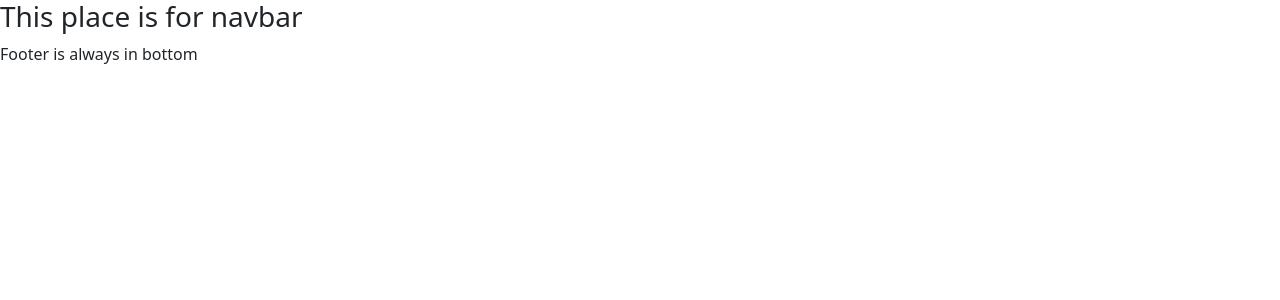
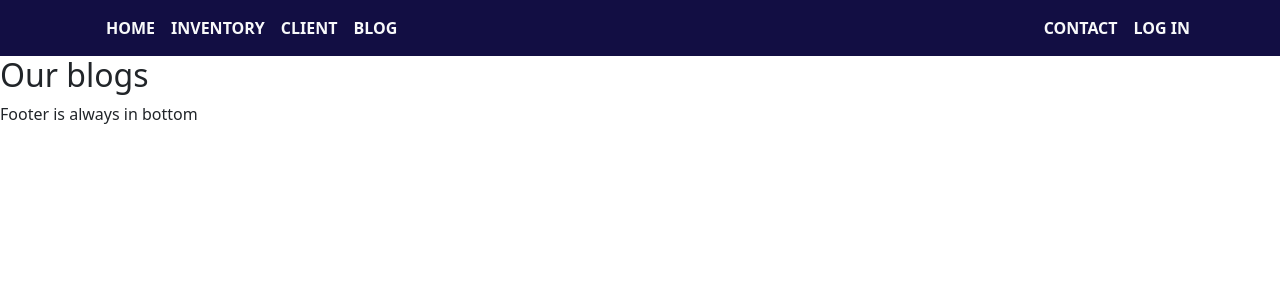
Before and after one commit to mohiuddin2721/ac-stock-house-jm-11, a React (Create React App) app: page /blog in a window 1280 px wide. Shown: the top 300 px of the page. Built offline with nearby package versions, Linux system fonts and the light colour scheme.

Commit message:
header almost done, contact, blog, inventories page also created

```diff
--- a/src/App.js
+++ b/src/App.js
@@ -2,7 +2,11 @@ import 'bootstrap/dist/css/bootstrap.min.css';
 import { Route, Routes } from 'react-router-dom';
 import Header from '../src/components/shared/Header/Header';
 import './App.css';
+import Blog from './components/home/Blog/Blog';
+import Client from './components/home/Client/Client';
+import Contact from './components/home/Contact/Contact';
 import Home from './components/home/Home/Home';
+import Inventories from './components/home/Inventories/Inventories';
 import Footer from './components/shared/Footer/Footer';
 
 function App() {
@@ -11,6 +15,10 @@ function App() {
       <Header></Header>
       <Routes>
         <Route path='/home' element={<Home></Home>}></Route>
+        <Route path='/inventories' element={<Inventories></Inventories>}></Route>
+        <Route path='/client' element={<Client></Client>}></Route>
+        <Route path='/blog' element={<Blog></Blog>}></Route>
+        <Route path='/contact' element={<Contact></Contact>}></Route>
       </Routes>
       <Footer></Footer>
     </div>
--- /dev/null
+++ b/src/components/home/Blog/Blog.js
@@ -0,0 +1,12 @@
+import React from 'react';
+import './Blog.css';
+
+const Blog = () => {
+    return (
+        <div>
+            <h2>Our blogs</h2>
+        </div>
+    );
+};
+
+export default Blog;
--- /dev/null
+++ b/src/components/home/Client/Client.js
@@ -0,0 +1,12 @@
+import React from 'react';
+import './Client.css';
+
+const Client = () => {
+    return (
+        <div>
+            <h4>Our all clients</h4>
+        </div>
+    );
+};
+
+export default Client;
--- /dev/null
+++ b/src/components/home/Contact/Contact.js
@@ -0,0 +1,12 @@
+import React from 'react';
+import './Contact.css';
+
+const Contact = () => {
+    return (
+        <div>
+            <h3>Contact with us</h3>
+        </div>
+    );
+};
+
+export default Contact;
--- a/src/components/home/Home/Home.js
+++ b/src/components/home/Home/Home.js
@@ -1,9 +1,12 @@
 import React from 'react';
+import './Home.css';
+import Inventories from '../Inventories/Inventories';
 
 const Home = () => {
     return (
         <div>
             <h2>This is home page</h2>
+            <Inventories></Inventories>
         </div>
     );
 };
--- /dev/null
+++ b/src/components/home/Inventories/Inventories.js
@@ -0,0 +1,12 @@
+import React from 'react';
+import './Inventories.css';
+
+const Inventories = () => {
+    return (
+        <div>
+            <h3>All Inventories items</h3>
+        </div>
+    );
+};
+
+export default Inventories;
--- a/src/components/shared/Header/Header.js
+++ b/src/components/shared/Header/Header.js
@@ -1,10 +1,31 @@
 import React from 'react';
+import { Container, Nav, Navbar } from 'react-bootstrap';
+import { Link } from 'react-router-dom';
 import './Header.css';
 
 const Header = () => {
     return (
         <div>
-            <h3>This place is for navbar</h3>
+            <Navbar style={{ 'backgroundColor': '#120E43' }} collapseOnSelect expand="lg" variant="dark" sticky="top">
+                <Container>
+                    <Navbar.Brand as={Link} to="/home">
+                        <img className='rounded h-100 w-100' alt="" />
+                    </Navbar.Brand>
+                    <Navbar.Toggle aria-controls="responsive-navbar-nav" />
+                    <Navbar.Collapse id="responsive-navbar-nav">
+                        <Nav className="me-auto">
+                            <Nav.Link className='text-light fw-bold' as={Link} to="/home">HOME</Nav.Link>
+                            <Nav.Link className='text-light fw-bold' as={Link} to="/inventories">INVENTORY</Nav.Link>
+                            <Nav.Link className='text-light fw-bold' as={Link} to="/client">CLIENT</Nav.Link>
+                            <Nav.Link className='text-light fw-bold' as={Link} to="/blog">BLOG</Nav.Link>
+                        </Nav>
+                        <Nav>
+                            <Nav.Link className='text-light fw-bold' as={Link} to="/contact">CONTACT</Nav.Link>
+                            <Nav.Link className='text-light fw-bold' as={Link} to="/logIn">LOG IN</Nav.Link>
+                        </Nav>
+                    </Navbar.Collapse>
+                </Container>
+            </Navbar>
         </div>
     );
 };
```
Also changed, not shown: src/components/home/Blog/Blog.css (added), src/components/home/Client/Client.css (added), src/components/home/Contact/Contact.css (added), src/components/home/Home/Home.css (added), src/components/home/Inventories/Inventories.css (added).
